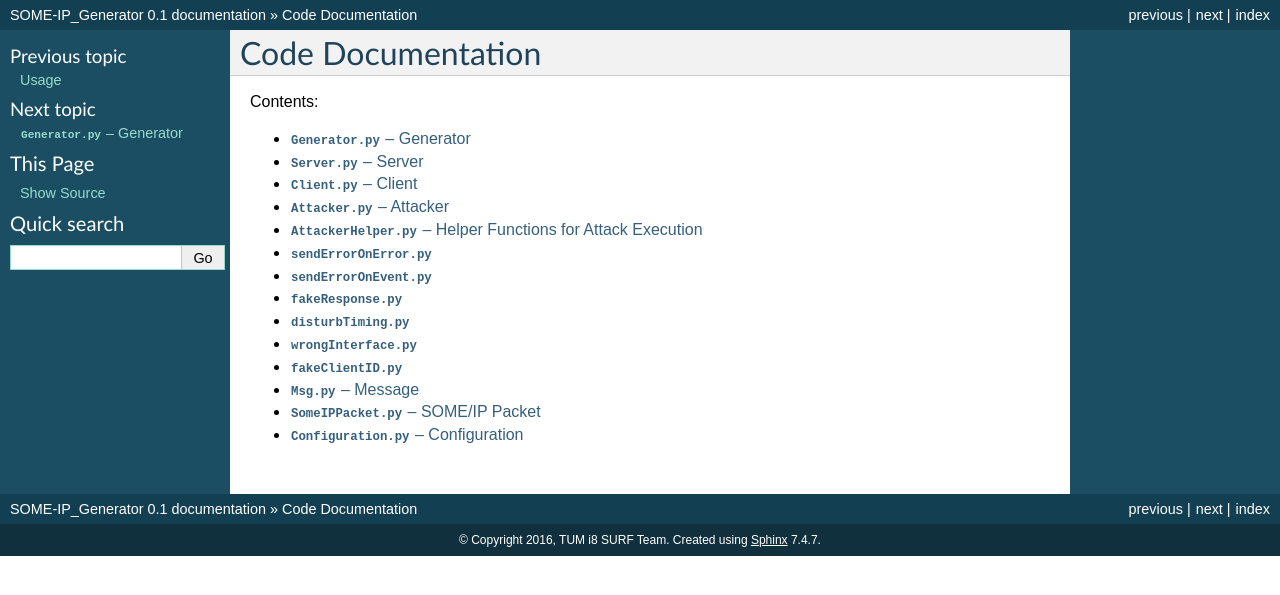
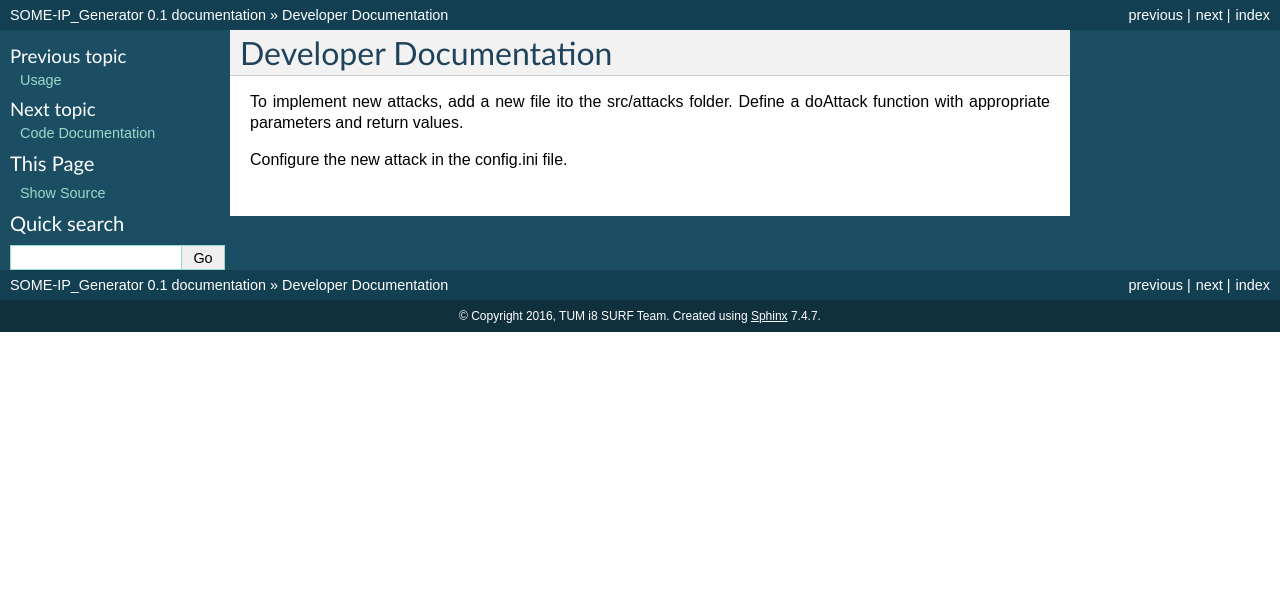
Before and after one commit to Egomania/SOME-IP_Generator, a Sphinx documentation site: the page built from docs/source/developer.rst, in a window 1280 px wide. Shown: the top 595 px of the page. Built offline with Sphinx 7.4.7, drawn with Linux system fonts in a browser that asks for light colours.

Commit message:
dev docu

```diff
--- /dev/null
+++ b/docs/source/code.rst
@@ -0,0 +1,15 @@
+Code Documentation
+=============================================
+
+Contents:
+
+.. toctree::
+   :maxdepth: 2
+
+   generator
+   server
+   client
+   attacker
+   msg
+   some
+   config
--- a/docs/source/developer.rst
+++ b/docs/source/developer.rst
@@ -1,15 +1,7 @@
-Code Documentation
+Developer Documentation
 =============================================
 
-Contents:
+To implement new attacks, add a new file ito the src/attacks folder.
+Define a doAttack function with appropriate parameters and return values.
 
-.. toctree::
-   :maxdepth: 2
-
-   generator
-   server
-   client
-   attacker
-   msg
-   some
-   config
+Configure the new attack in the config.ini file.
--- a/docs/source/index.rst
+++ b/docs/source/index.rst
@@ -14,6 +14,7 @@ Contents:
    install
    use
    developer
+   code
 
 Indices and tables
 ==================
```
